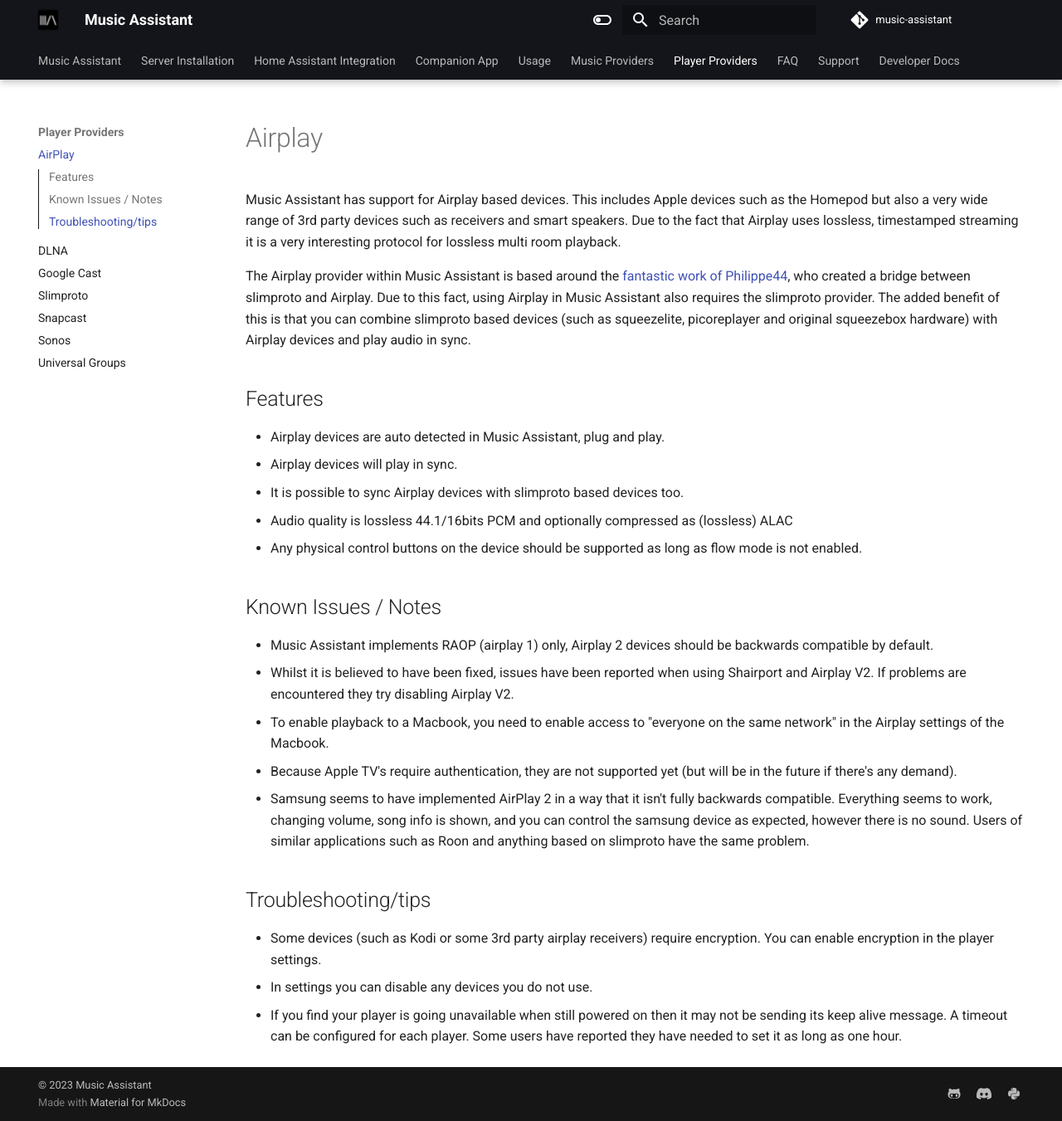
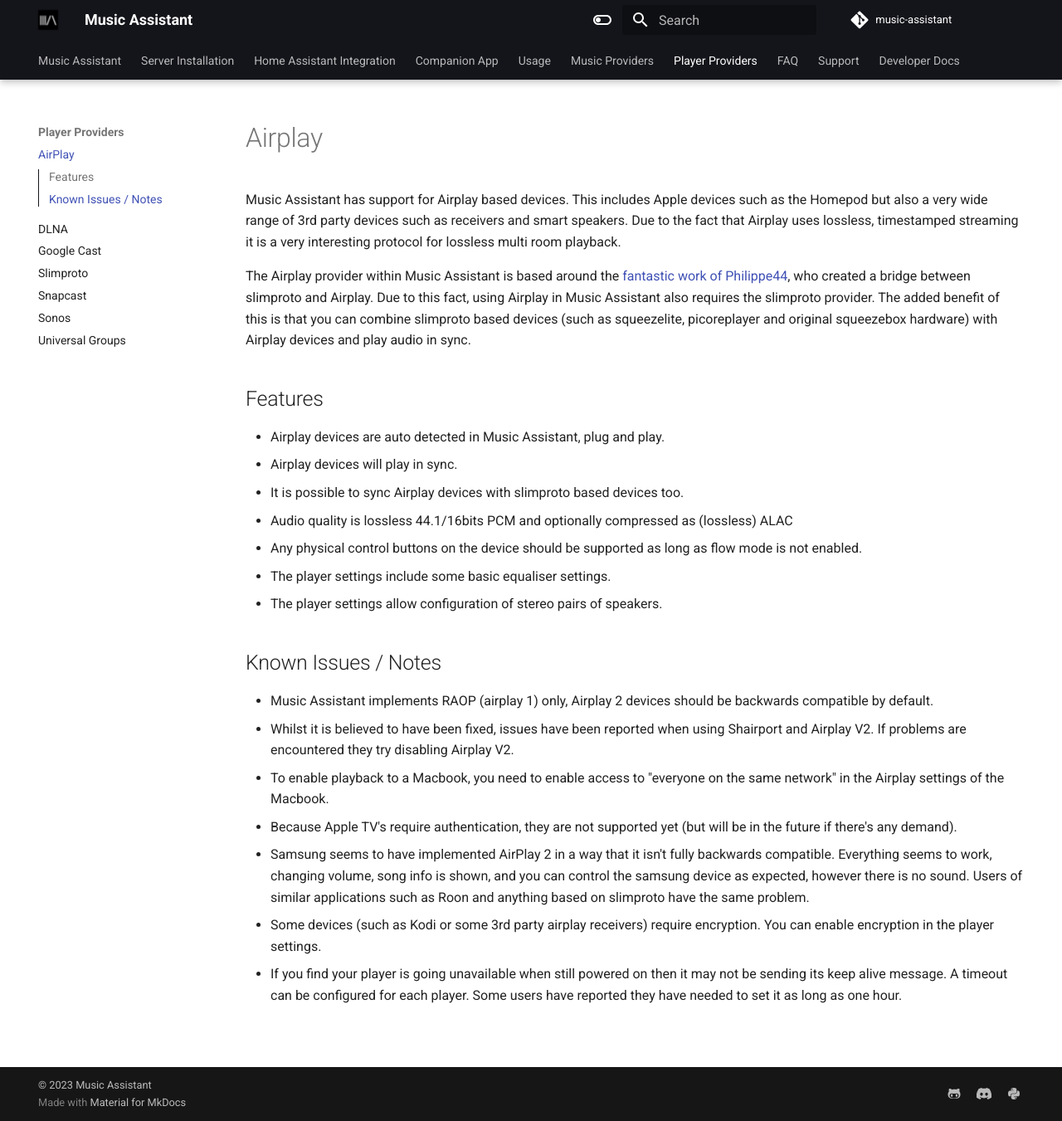
Before and after one commit to pwbriggs/music-assistant.github.io, an MkDocs documentation site: the page built from docs/player-support/airplay.md, in a window 1280 px wide and 1351 px high. Shown: the whole window at 83% size. Built offline with MkDocs 1.6.1 and Material for MkDocs 9.7.7, drawn with Linux system fonts in a browser that asks for light colours.

Commit message:
Standardising page

```diff
--- a/docs/player-support/airplay.md
+++ b/docs/player-support/airplay.md
@@ -11,6 +11,8 @@
 - It is possible to sync Airplay devices with slimproto based devices too.
 - Audio quality is lossless 44.1/16bits PCM and optionally compressed as (lossless) ALAC
 - Any physical control buttons on the device should be  supported as long as flow mode is not enabled.
+- The player settings include some basic equaliser settings.
+- The player settings allow configuration of stereo pairs of speakers.
 
 ## Known Issues / Notes
 
@@ -19,9 +21,5 @@
 - To enable playback to a Macbook, you need to enable access to "everyone on the same network" in the Airplay settings of the Macbook.
 - Because Apple TV's require authentication, they are not supported yet (but will be in the future if there's any demand).
 - Samsung seems to have implemented AirPlay 2 in a way that it isn't fully backwards compatible. Everything seems to work, changing volume, song info is shown, and you can control the samsung device as expected, however there is no sound. Users of similar applications such as Roon and anything based on slimproto have the same problem.
-
-## Troubleshooting/tips
-
 - Some devices (such as Kodi or some 3rd party airplay receivers) require encryption. You can enable encryption in the player settings.
-- In settings you can disable any devices you do not use.
 - If you find your player is going unavailable when still powered on then it may not be sending its keep alive message. A timeout can be configured for each player. Some users have reported they have needed to set it as long as one hour.
```
